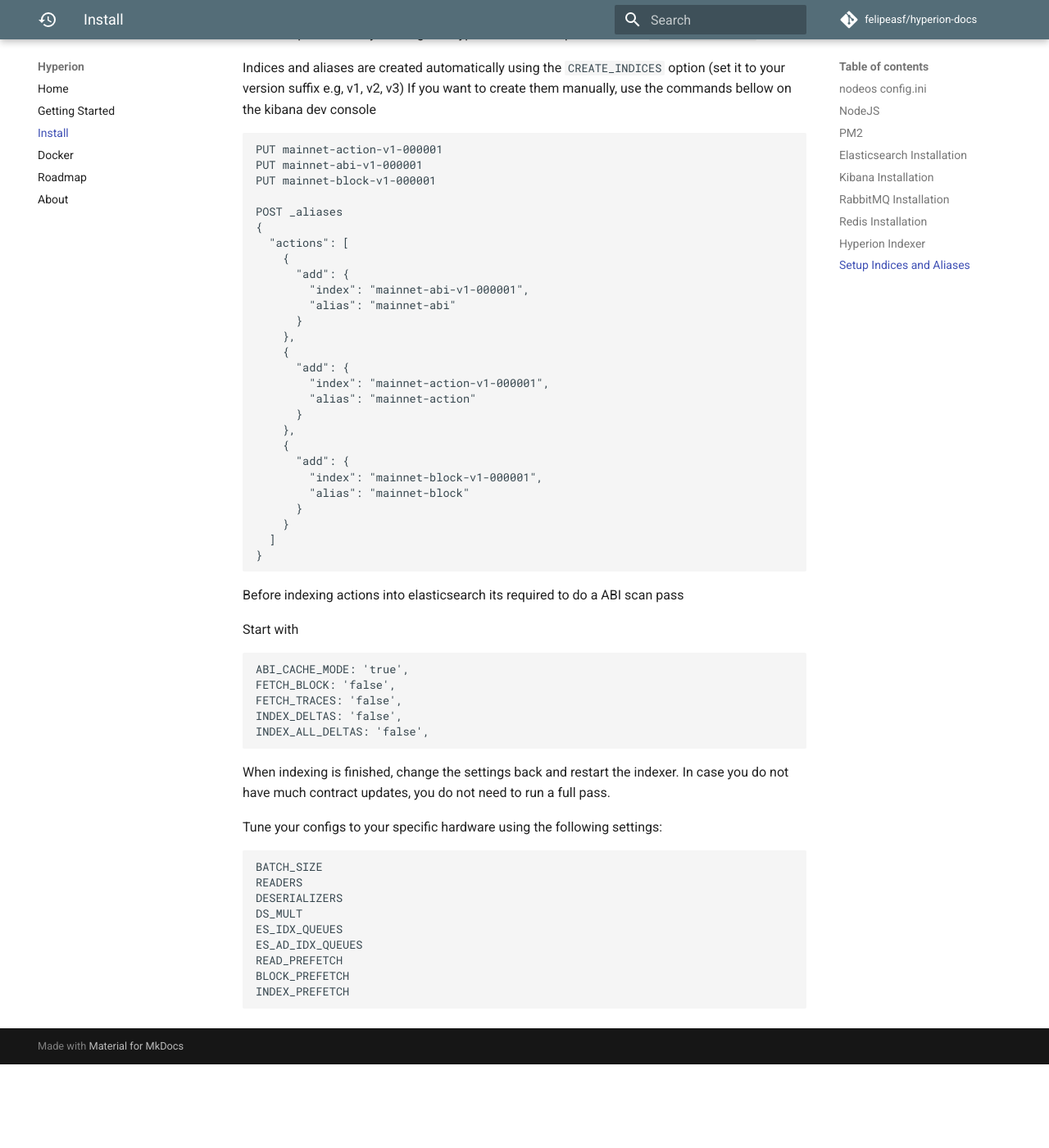
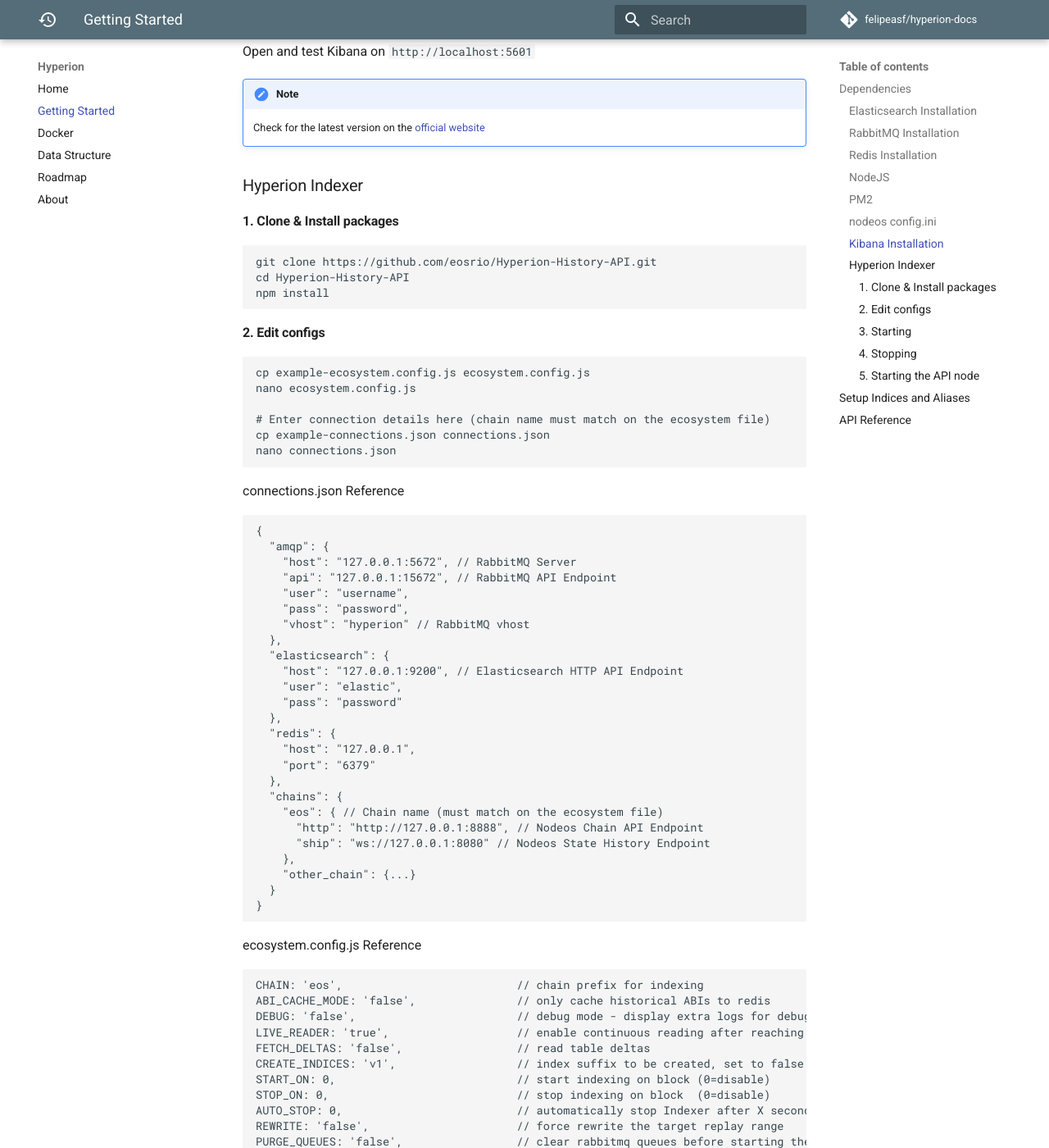
Before and after one commit to felipeasf/hyperion-docs, an MkDocs documentation site: the page built from docs/install.md, in a window 1280 px wide and 1400 px high, scrolled down 2817 px. Shown: the whole window at 82% size. Built offline with MkDocs 1.6.1 and Material for MkDocs 9.7.7, drawn with Linux system fonts in a browser that asks for light colours; comment, search, counter and statistics services are not loaded; before the commit the page ends 4115 px from its top, so only the background shows below that; some of the changed text lies outside the part shown.

Commit message:
new getting started and data page

````diff
--- a/docs/install.md
+++ b/docs/install.md
@@ -1,31 +1,22 @@
 # Installation
 
-## nodeos config.ini
-```
-state-history-dir = "state-history"
-trace-history = true
-chain-state-history = true
-state-history-endpoint = 127.0.0.1:8080
-plugin = eosio::state_history_plugin
-```
+## Dependencies
 
-## NodeJS
+This setup has only been tested with Ubuntu 18.04, but should work with other OS versions too
 
-```bash
-curl -sL https://deb.nodesource.com/setup_12.x | sudo -E bash -
-sudo apt-get install -y nodejs
-```
+ - [Elasticsearch 7.4.X](https://www.elastic.co/downloads/elasticsearch)
+ - [RabbitMQ](https://www.rabbitmq.com/install-debian.html)
+ - [Redis](https://redis.io/topics/quickstart)
+ - [Node.js v12](https://github.com/nodesource/distributions/blob/master/README.md#installation-instructions)
+ - [PM2](http://pm2.keymetrics.io/docs/usage/quick-start/)
+ - Nodeos 1.8.4 w/ state_history_plugin and chain_api_plugin
 
-## PM2
+  > The indexer requires redis, pm2 and node.js to be on the same machine. Other dependencies might be installed on other machines, preferably over a very high speed and low latency network. Indexing speed will vary greatly depending on this configuration.
 
-```bash
-sudo npm install pm2@latest -g
-sudo pm2 startup
-```
+### Elasticsearch Installation
 
-## Elasticsearch Installation
-
-* Follow instructions on https://www.elastic.co/guide/en/elasticsearch/reference/current/deb.html (Ubuntu/Debian)
+!!! note
+    Follow the detailed installation instructions on the official [elasticsearch documentation](https://www.elastic.co/guide/en/elasticsearch/reference/current/deb.html)
 
 Edit `/etc/elasticsearch/elasticsearch.yml`
 
@@ -84,17 +75,7 @@
 }
 ```
 
-## Kibana Installation
-
-```bash
-wget https://artifacts.elastic.co/downloads/kibana/kibana-7.4.0-amd64.deb
-sudo apt install ./kibana-7.4.0-amd64.deb
-sudo systemctl enable kibana
-```
-
-Open and test Kibana on `http://localhost:5601`
-
-## RabbitMQ Installation
+### RabbitMQ Installation
 
 `https://www.rabbitmq.com/install-debian.html#installation-methods`
 
@@ -109,7 +90,7 @@
 
 Check access to the WebUI `http://localhost:15672`
 
-## Redis Installation
+### Redis Installation
 
 ```bash
 sudo apt install redis-server
@@ -121,17 +102,148 @@
 sudo systemctl restart redis.service
 ```
 
-## Hyperion Indexer
+### NodeJS
 
+```bash
+curl -sL https://deb.nodesource.com/setup_12.x | sudo -E bash -
+sudo apt-get install -y nodejs
+```
+
+### PM2
+
+```bash
+sudo npm install pm2@latest -g
+sudo pm2 startup
+```
+
+### nodeos config.ini
+```
+state-history-dir = "state-history"
+trace-history = true
+chain-state-history = true
+state-history-endpoint = 127.0.0.1:8080
+plugin = eosio::state_history_plugin
+```
+
+### Kibana Installation
+
+```bash
+wget https://artifacts.elastic.co/downloads/kibana/kibana-7.4.0-amd64.deb
+sudo apt install ./kibana-7.4.0-amd64.deb
+sudo systemctl enable kibana
+```
+
+Open and test Kibana on `http://localhost:5601`
+
+!!! note
+    Check for the latest version on the [official website](https://www.elastic.co/downloads/kibana)
+
+### Hyperion Indexer
+
+#### 1. Clone & Install packages
 ```bash
 git clone https://github.com/eosrio/Hyperion-History-API.git
 cd Hyperion-History-API
 npm install
-cp example-ecosystem.config.js ecosystem.config.js
 ```
 
-Edit `ecosystem.config.js`
+#### 2. Edit configs
+```
+cp example-ecosystem.config.js ecosystem.config.js
+nano ecosystem.config.js
 
+# Enter connection details here (chain name must match on the ecosystem file)
+cp example-connections.json connections.json
+nano connections.json
+```
+
+connections.json Reference
+```
+{
+  "amqp": {
+    "host": "127.0.0.1:5672", // RabbitMQ Server
+    "api": "127.0.0.1:15672", // RabbitMQ API Endpoint
+    "user": "username",
+    "pass": "password",
+    "vhost": "hyperion" // RabbitMQ vhost
+  },
+  "elasticsearch": {
+    "host": "127.0.0.1:9200", // Elasticsearch HTTP API Endpoint
+    "user": "elastic",
+    "pass": "password"
+  },
+  "redis": {
+    "host": "127.0.0.1",
+    "port": "6379"
+  },
+  "chains": {
+    "eos": { // Chain name (must match on the ecosystem file)
+      "http": "http://127.0.0.1:8888", // Nodeos Chain API Endpoint
+      "ship": "ws://127.0.0.1:8080" // Nodeos State History Endpoint
+    },
+    "other_chain": {...}
+  }
+}
+```
+
+ecosystem.config.js Reference
+```
+CHAIN: 'eos',                          // chain prefix for indexing
+ABI_CACHE_MODE: 'false',               // only cache historical ABIs to redis
+DEBUG: 'false',                        // debug mode - display extra logs for debugging
+LIVE_READER: 'true',                   // enable continuous reading after reaching the head block
+FETCH_DELTAS: 'false',                 // read table deltas
+CREATE_INDICES: 'v1',                  // index suffix to be created, set to false to use existing aliases
+START_ON: 0,                           // start indexing on block (0=disable)
+STOP_ON: 0,                            // stop indexing on block  (0=disable)
+AUTO_STOP: 0,                          // automatically stop Indexer after X seconds if no more blocks are being processed (0=disable)
+REWRITE: 'false',                      // force rewrite the target replay range
+PURGE_QUEUES: 'false',                 // clear rabbitmq queues before starting the indexer
+BATCH_SIZE: 2000,                      // parallel reader batch size in blocks
+QUEUE_THRESH: 8000,                    // queue size limit on rabbitmq
+LIVE_ONLY: 'false',                    // only reads realtime data serially
+FETCH_BLOCK: 'true',                   // Request full blocks from the state history plugin
+FETCH_TRACES: 'true',                  // Request traces from the state history plugin
+PREVIEW: 'false',                      // preview mode - prints worker map and exit
+DISABLE_READING: 'false',              // completely disable block reading, for lagged queue processing
+READERS: 3,                            // parallel state history readers
+DESERIALIZERS: 4,                      // deserialization queues
+DS_MULT: 4,                            // deserialization threads per queue
+ES_IDX_QUEUES: 4,              // elastic indexers per queue
+ES_AD_IDX_QUEUES: 2,                      // multiplier for action indexing queues
+READ_PREFETCH: 50,                     // Stage 1 prefecth size
+BLOCK_PREFETCH: 5,                     // Stage 2 prefecth size
+INDEX_PREFETCH: 500,                   // Stage 3 prefetch size
+ENABLE_INDEXING: 'true',               // enable elasticsearch indexing
+INDEX_DELTAS: 'true',                  // index common table deltas (see delta on definitions/mappings)
+INDEX_ALL_DELTAS: 'false'              // index all table deltas (WARNING)
+```
+
+#### 3. Starting
+
+ ```
+ pm2 start --only Indexer --update-env
+ pm2 logs Indexer
+ ```
+
+#### 4. Stopping
+
+ Stop reading and wait for queues to flush
+ ```
+ pm2 trigger Indexer stop
+ ```
+
+ Force stop
+ ```
+ pm2 stop Indexer
+ ```
+
+#### 5. Starting the API node
+
+ ```
+ pm2 start --only API --update-env
+ pm2 logs API
+ ```
 
 ## Setup Indices and Aliases
 
@@ -194,3 +306,9 @@
 BLOCK_PREFETCH
 INDEX_PREFETCH
 ```
+
+## API Reference
+
+Documentation is automatically generated by Swagger/OpenAPI.
+
+Example: [OpenAPI Docs](https://eos.hyperion.eosrio.io/v2/docs)
--- a/mkdocs.yml
+++ b/mkdocs.yml
@@ -9,9 +9,9 @@
 
 nav:
     - Home: index.md
-    - Getting Started: get_started.md
-    - Install: install.md
+    - Getting Started: install.md
     - Docker: docker.md
+    - Data Structure: data.md
     - Roadmap: roadmap.md
     - About: about.md
 
````
Also changed, not shown: docs/data.md (added, +19 -0 lines).
